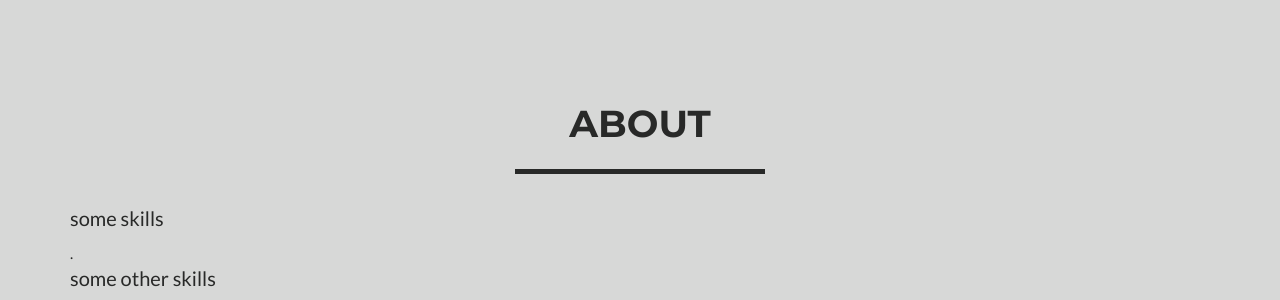
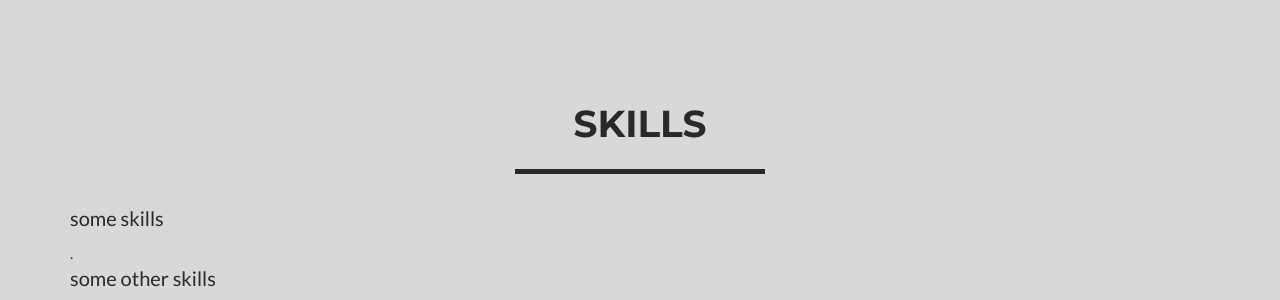
Before and after one commit to brf217/brf217.github.io, a Jekyll site: the page built from _posts/2014-07-18-project-1.markdown, in a window 1280 px wide and 900 px high, scrolled down 2077 px. Shown: the part 159-459 px from the top of the window. Built offline with Jekyll 4.4.1, drawn with Linux system fonts in a browser that asks for light colours.

Commit message:
Update skills.html

```diff
--- a/_includes/skills.html
+++ b/_includes/skills.html
@@ -4,7 +4,7 @@
   <div class="container">
     <div class="row">
       <div class="col-lg-12 text-center">
-        <h2>About</h2>
+        <h2>Skills</h2>
         <hr class="star-light">
       </div>
     </div>
```
